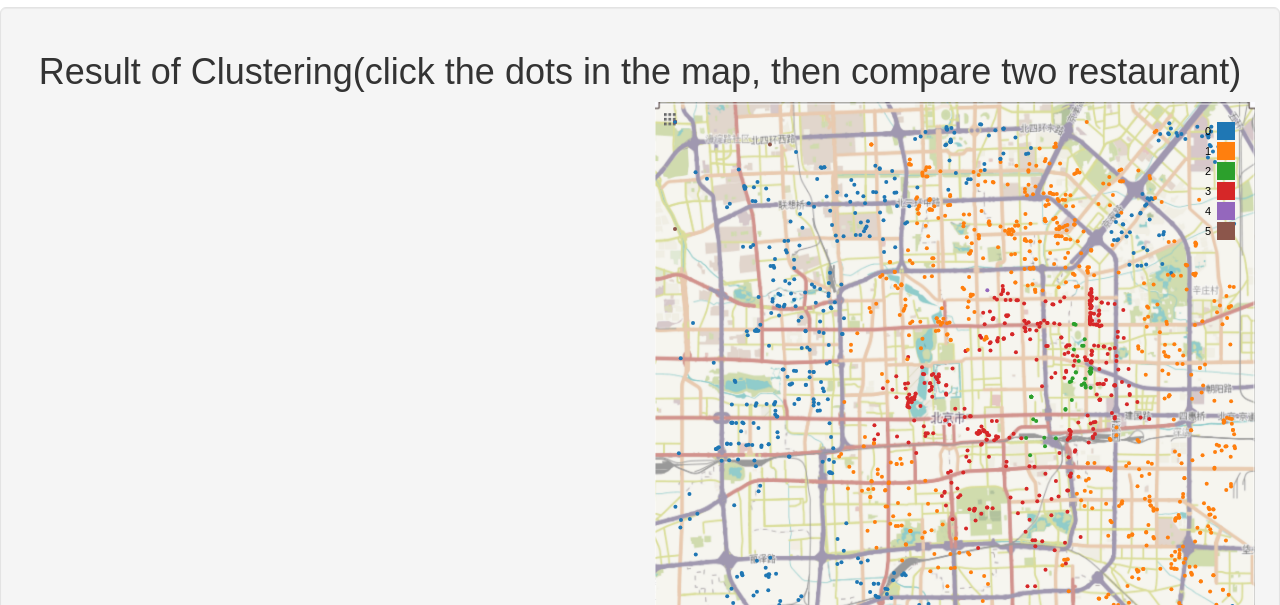
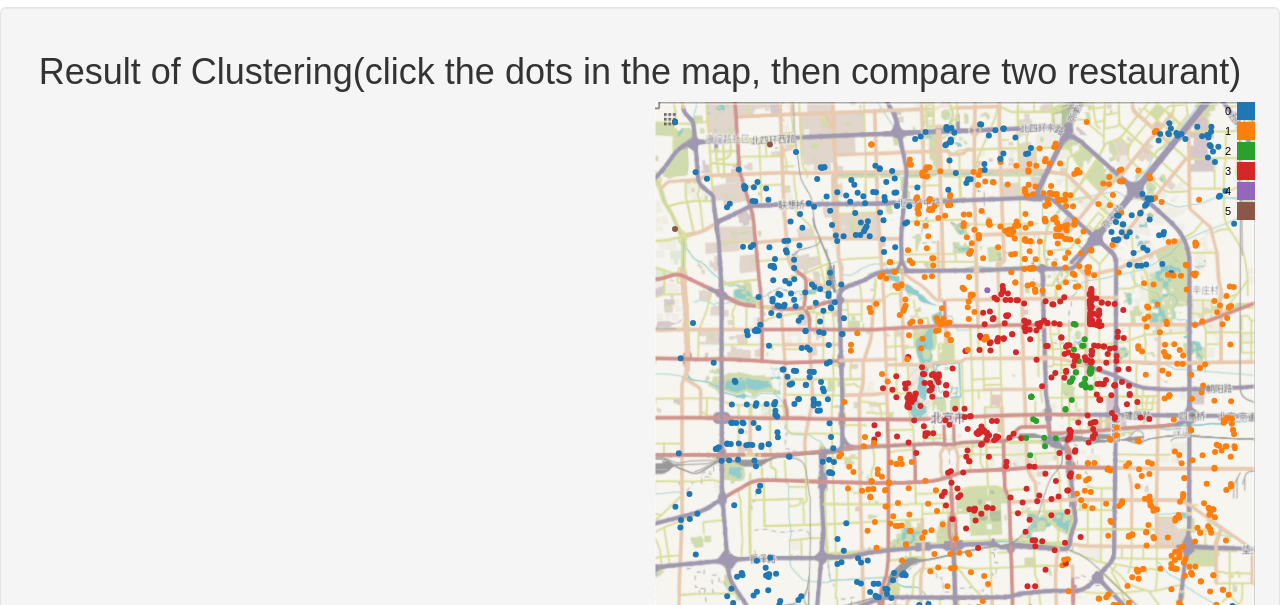
Before and after one commit to codescracker/hotpot_cluster, a plain HTML site: page index.html in a window 1280 px wide. Shown: the part 195-800 px from the top of the page. Drawn offline with Linux system fonts and the light colour scheme.

Commit message:
add interaction to legend

```diff
--- a/index.html
+++ b/index.html
@@ -107,10 +107,12 @@
                 .range([height, 0]);
 
         var svg = d3.select("#hotpot_map").append("svg")
+                .attr("id","mapsvg")
                 .attr("width", width + margin.left + margin.right)
                 .attr("height", height + margin.top + margin.bottom)
                 .append("g")
-                .attr("transform", "translate(" + margin.left + "," + margin.top + ")");
+                .attr("transform", "translate(" + margin.left + "," + margin.top + ")")
+                .attr("id","hotpotdots");
 
         var tooltip = d3.select("#hotpot_map").append("div")
                 .attr("class", "map_tooltip")
@@ -155,8 +157,10 @@
         svg.selectAll(".dot")
                 .data(data)
                 .enter().append("circle")
-                .attr("class", "dot")
-                .attr("r", 2.0)
+                .attr("class", function (d) {
+                    return "dot"+d.group;
+                })
+                .attr("r", 3.0)
                 .attr("cx", function (d) {
                     return x(d.lat);
                 })
@@ -187,7 +191,10 @@
                     dispatch.compare.call(this, compare_list);
                 });
 
-        var legend = svg.selectAll(".legend")
+        var legend = d3.select("#mapsvg")
+                .append("g")
+                .attr("transform","translate(40,"+"0)")
+                .selectAll(".legend")
                 .data(color.domain())
                 .enter().append("g")
                 .attr("class", "legend")
@@ -200,6 +207,15 @@
                 .attr("width", 18)
                 .attr("height", 18)
                 .style("fill", color);
+
+        legend.on("mouseover", function (d) {
+                    d3.select("#hotpotdots").selectAll("*:not"+"("+"."+"dot"+d+")")
+                            .attr("opacity",0.1);
+        })
+                .on("mouseout", function (d) {
+                    d3.select("#hotpotdots").selectAll("*:not"+"("+"."+"dot"+d+")")
+                            .attr("opacity",1.0);
+                })
 
         legend.append("text")
                 .attr("x", width - 24)
```
